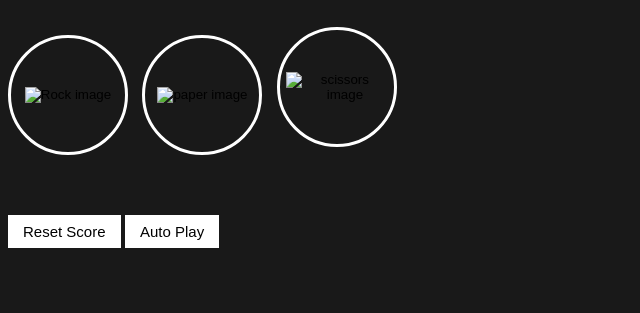
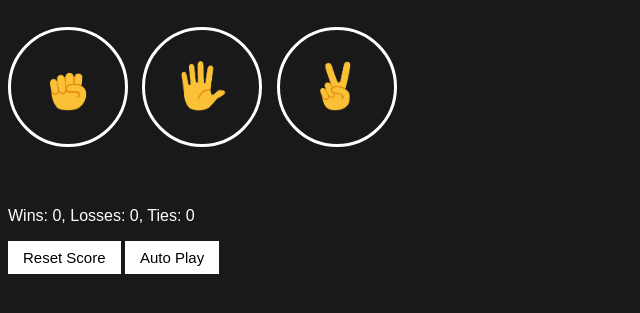
Before and after one commit to LukeMmanyi/rock-paper-scissors, a plain HTML site: page index.html in a window 1280 px wide. Shown: the part 67-380 px from the top of the page, without its empty margins (0-640 px from the left). Drawn offline with Linux system fonts and the light colour scheme; files that its build step writes are made by us from their sources.

Commit message:
Update file paths for CSS and JS in index.html

```diff
--- a/index.html
+++ b/index.html
@@ -2,17 +2,17 @@
 <html>
   <head>
     <title>Rock Paper Scissors</title>
-    <link rel="stylesheet" href="styles/12-rock-paper-scissors.css">
+    <link rel="stylesheet" href="12-rock-paper-scissors.css">
   </head>
 
   <body>
     <p class="title">Rock Paper Scissors</p>
 
-    <button class="move-button js-rock-button" ><img class="move-icon" src="images/rock-emoji.png" alt="Rock image"></button>
+    <button class="move-button js-rock-button" ><img class="move-icon" src="rock-emoji.png" alt="Rock image"></button>
 
-    <button class="move-button js-paper-button"><img src="images/paper-emoji.png" alt="paper image" class="move-icon"></button>
+    <button class="move-button js-paper-button"><img src="paper-emoji.png" alt="paper image" class="move-icon"></button>
 
-    <button class="move-button js-scissors-button"><img src="images/scissors-emoji.png" alt="scissors image" class="move-icon"></button>
+    <button class="move-button js-scissors-button"><img src="scissors-emoji.png" alt="scissors image" class="move-icon"></button>
 
 
     <p class="js-result result"></p>
@@ -26,7 +26,7 @@
   <button class="auto-play-button">Auto Play</button>
 
   <p class="js-confirmation"></p>
-<script src="scripts/12-rock-paper-scissors.js">
+<script src="12-rock-paper-scissors.js">
 
 </script>
 
```
